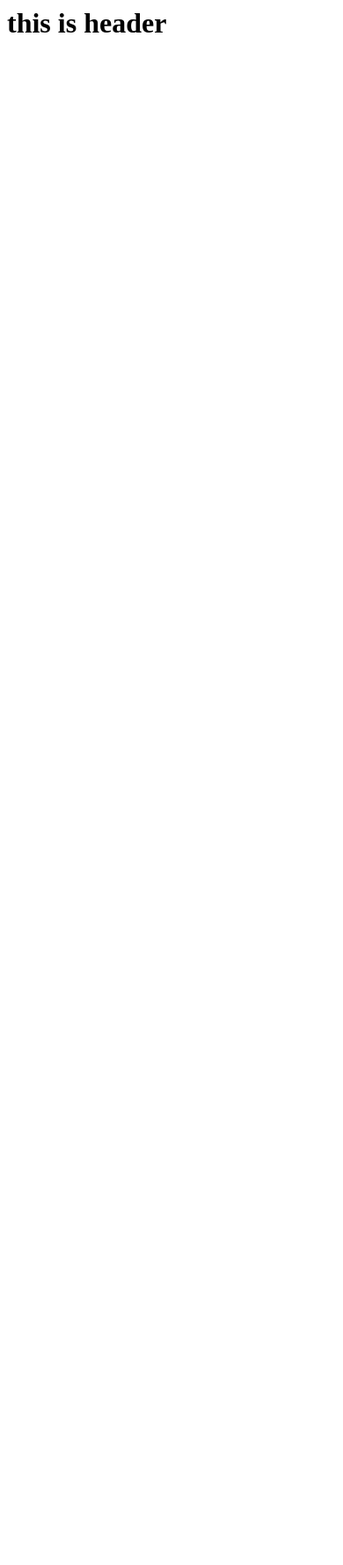
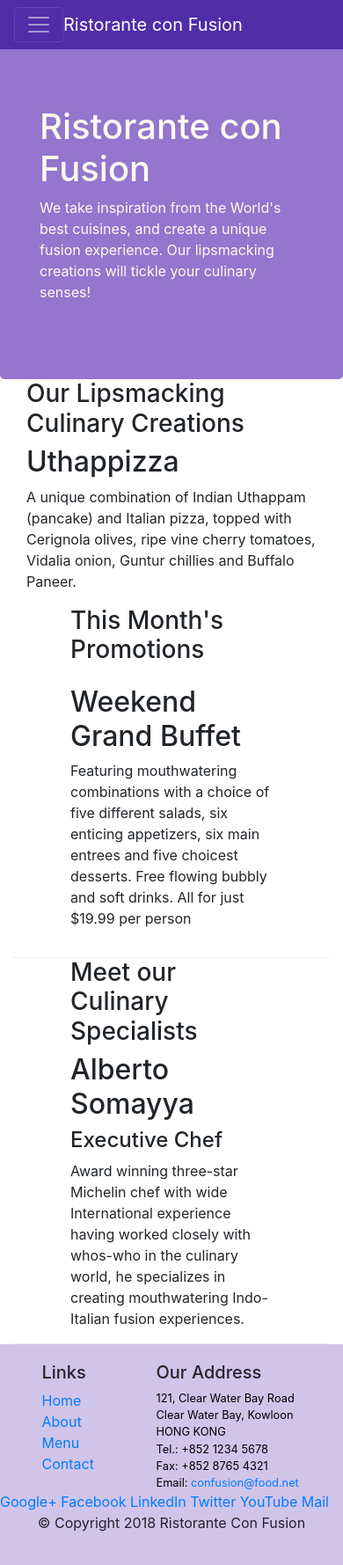
Before and after one commit to galactus299/react-coursera, a website: page index.html in a window 390 px wide. Shown: the whole page at 88% size. Before the commit the page ends 844 px from the top, so only its background shows below. Drawn offline with nearby package versions, Linux system fonts and the light colour scheme.

Commit message:
Navbar and Breadcrumbs

```diff
--- /dev/null
+++ b/css/style.css
@@ -0,0 +1,37 @@
+.row-header{
+    margin: 0px auto;
+    padding:0px auto;
+}
+
+.row-content{
+    margin: 0px auto;
+    padding: 0px 50px 0px 50px;
+    border-bottom:1px ridge ;
+    min-height: 400px;
+
+}
+.footer{
+    background-color: #D1C4E9;
+    margin:0px auto;
+    padding: 20px 0px 20px 0px;
+
+}
+.jumbotron {
+    padding:70px 30px 70px 30px;
+    margin:0px auto;
+    background: #9575CD ;
+    color:floralwhite;
+}
+address{
+    font-size: 80%;
+    color: black;
+    margin: 0px;
+}
+
+body{
+    padding: 50px 0px 0px 0px;
+    z-index:0px;
+}
+.navbar-dark {
+    background-color: #512DA8;
+}
--- a/index.html
+++ b/index.html
@@ -1,13 +1,133 @@
+<!DOCTYPE html>
 <html lang="en">
+
 <head>
-    <meta charset="UTF-8">
-    <meta http-equiv="X-UA-Compatible" content="IE=edge">
-    <meta name="viewport" content="width=device-width, initial-scale=1.0">
-    <title>Document</title>
+    <title>Ristorante Con Fusion</title>
+    <!-- Required meta tags always come first -->
+    <meta charset="utf-8">
+    <meta name="viewport" content="width=device-width, initial-scale=1, shrink-to-fit=no">
+    <meta http-equiv="x-ua-compatible" content="ie=edge">
+
+    <!-- Bootstrap CSS -->
+    <link rel="stylesheet" href="node_modules/bootstrap/dist/css/bootstrap.min.css">
+    <link rel="stylesheet" href="css/style.css">
+
 </head>
+
+
 <body>
- <h1>
-     this is header
- </h1>
+    <nav class="navbar navbar-dark navbar-expand-sm fixed-top">
+        <div class="container">
+            <button class="navbar-toggler" type="button" data-toggle="collapse" data-target="#Navbar">
+                <span class="navbar-toggler-icon"> </span>
+            </button>
+            <a class="navbar-brand mr-auto" href="#"> Ristorante con Fusion</a>
+            <div class="collapse navbar-collapse" id="Navbar">
+
+
+                <ul class="navbar-nav mr-auto">
+                <li class="nav-item active"><a href="#"class="nav-link"> Home</a></li>
+                <li class="nav-item"><a class="nav-link" href="aboutus.html"> About</a></li>
+                <li class="nav-item"><a class="nav-link" href="#"> Menu</a></li>
+                <li class="nav-item"><a class="nav-link" href="#"> Contact</a></li>
+
+            </ul>
+            </div>
+        </div>
+    </nav>
+    <header class ="jumbotron">
+        <div class ="container">
+            <div  class = "row">
+                <div class ="col-12 col-sm-6">
+                    <h1>Ristorante con Fusion</h1>
+                    <p>We take inspiration from the World's best cuisines, and create a unique fusion experience. Our lipsmacking creations will tickle your culinary senses!</p>
+                </div>
+                <div class="col-12 col-sm">
+                </div>
+            </div>
+        </div>
+    </header>
+
+    <div class="container" >
+        <div class = "row row-header ">
+            <div class="col-12 col-sm-4 order-sm-last col-md-3 ">
+                <h3>Our Lipsmacking Culinary Creations</h3>
+            </div>
+            <div class="col col-sm order-sm-first col-md">
+                <h2>Uthappizza</h2>
+                <p>A unique combination of Indian Uthappam (pancake) and Italian pizza, topped with Cerignola olives, ripe vine cherry tomatoes, Vidalia onion, Guntur chillies and Buffalo Paneer.</p>
+            </div>
+        </div>
+
+
+        <div class="row row-content allign-items-center">
+            <div class ="col-12 col-sm-4 col-md-3">
+                <h3>This Month's Promotions</h3>
+            </div>
+            <div class ="col col-sm col-md">
+                <h2>Weekend Grand Buffet</h2>
+                <p>Featuring mouthwatering combinations with a choice of five different salads, six enticing appetizers, six main entrees and five choicest desserts. Free flowing bubbly and soft drinks. All for just $19.99 per person </p>
+            </div>
+        </div>
+
+        <div class ="row row-content allign-items-center">
+            <div class ="col-12 col-sm-4 col-md-3">
+                <h3>Meet our Culinary Specialists</h3>
+            </div>
+            <div class ="col col-sm col-md">
+                <h2>Alberto Somayya</h2>
+                <h4>Executive Chef</h4>
+                <p>Award winning three-star Michelin chef with wide International experience having worked closely with whos-who in the culinary world, he specializes in creating mouthwatering Indo-Italian fusion experiences. </p>
+            </div>
+        </div>
+    </div>
+
+    <footer class="footer">
+        <div class="container" >
+            <div class ="row">
+                <div class="col-4 offset-1 col-sm-2">
+                    <h5>Links</h5>
+                    <ul class="list-unstyled">
+                        <li><a href="#">Home</a></li>
+                        <li><a href="aboutus.html">About</a></li>
+                        <li><a href="#">Menu</a></li>
+                        <li><a href="#">Contact</a></li>
+                    </ul>
+                </div>
+                <div class="col-7 col-sm-5">
+                    <h5>Our Address</h5>
+                    <address>
+		              121, Clear Water Bay Road<br>
+		              Clear Water Bay, Kowloon<br>
+		              HONG KONG<br>
+		              Tel.: +852 1234 5678<br>
+		              Fax: +852 8765 4321<br>
+		              Email: <a href="mailto:confusion@food.net">confusion@food.net</a>
+		           </address>
+                </div>
+                <div class ="row">
+                    <div class="col-12 col-sm-4">
+                        <div class="text-center">
+                            <a href="http://google.com/+">Google+</a>
+                            <a href="http://www.facebook.com/profile.php?id=">Facebook</a>
+                            <a href="http://www.linkedin.com/in/">LinkedIn</a>
+                            <a href="http://twitter.com/">Twitter</a>
+                            <a href="http://youtube.com/">YouTube</a>
+                            <a href="mailto:">Mail</a>
+                        </div>
+                    </div>
+                </div>
+           </div>
+           <div class="row justify-content-center ">
+                <div class="col-auto">
+                    <p>© Copyright 2018 Ristorante Con Fusion</p>
+                </div>
+           </div>
+        </div>
+    </footer>
+    <script src="https://code.jquery.com/jquery-3.2.1.slim.min.js" integrity="sha384-KJ3o2DKtIkvYIK3UENzmM7KCkRr/rE9/Qpg6aAZGJwFDMVNA/GpGFF93hXpG5KkN" crossorigin="anonymous"></script>
+<script src="https://cdnjs.cloudflare.com/ajax/libs/popper.js/1.12.9/umd/popper.min.js" integrity="sha384-ApNbgh9B+Y1QKtv3Rn7W3mgPxhU9K/ScQsAP7hUibX39j7fakFPskvXusvfa0b4Q" crossorigin="anonymous"></script>
+<script src="https://maxcdn.bootstrapcdn.com/bootstrap/4.0.0/js/bootstrap.min.js" integrity="sha384-JZR6Spejh4U02d8jOt6vLEHfe/JQGiRRSQQxSfFWpi1MquVdAyjUar5+76PVCmYl" crossorigin="anonymous"></script>
 </body>
+
 </html>
```
Also changed, not shown: aboutus.html (added, +134 -0 lines), package.json (+6 -1 lines), 1 other file.
